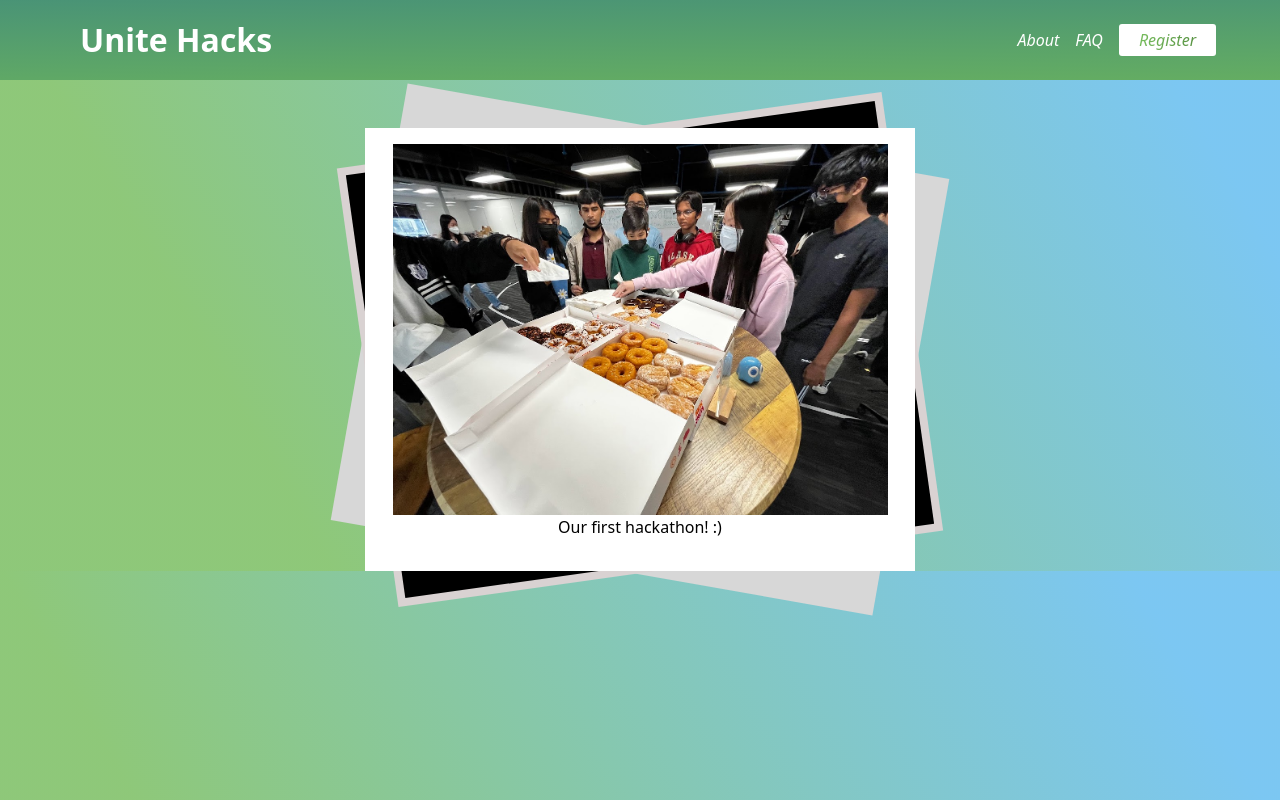
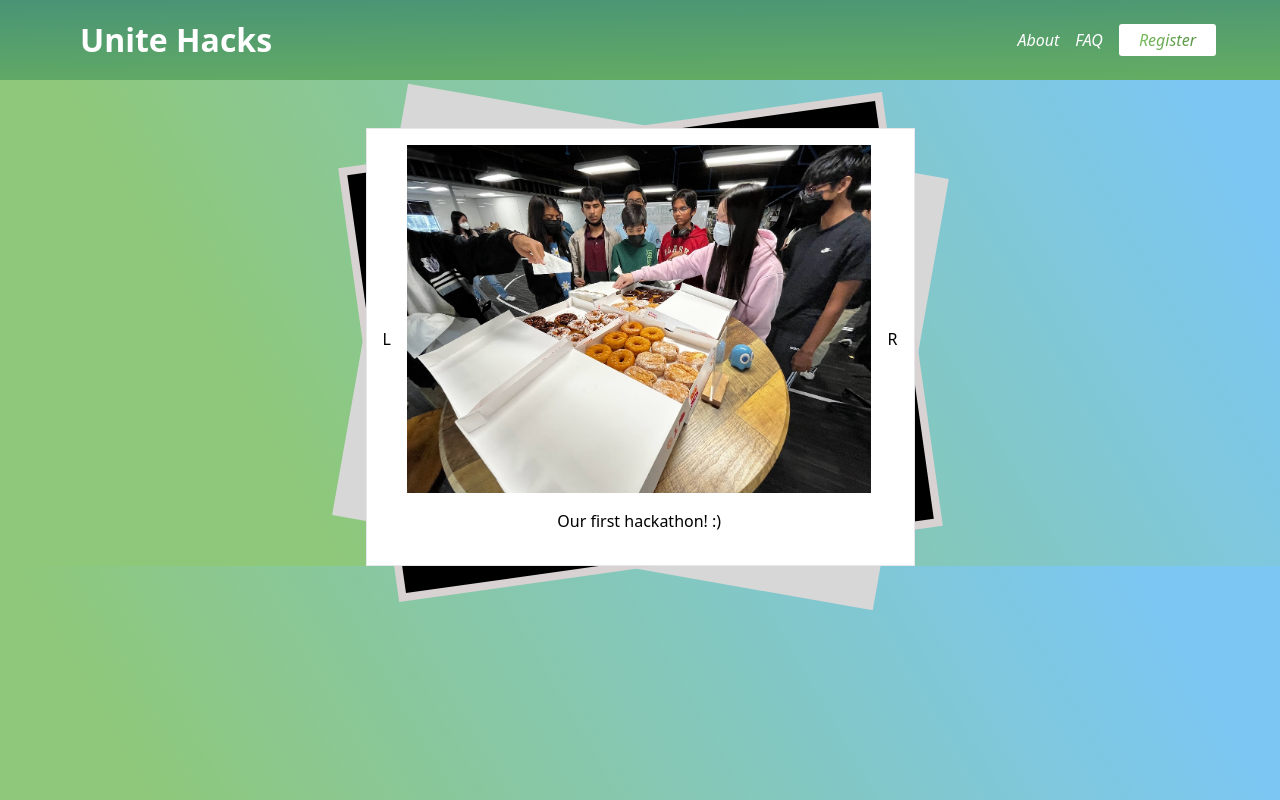
Before and after one commit to Unite-Hacks/www-unitehacks, a Next.js app: page / in a window 1280 px wide. Built offline with nearby package versions, Linux system fonts and the light colour scheme.

Commit message:
done with carousel logic. Replace prevHack images 4 and 5

```diff
--- a/components/PrevHack.tsx
+++ b/components/PrevHack.tsx
@@ -1,21 +1,54 @@
-import React from "react";
+import React, { useState } from "react";
 
 const PrevHack = () => {
+  const [translateValue, setTranslateValue] = useState(0);
+
+  const increaseTranslateValue = () => {
+    console.log("Ayo what", translateValue)
+    if (translateValue == 0) {
+      setTranslateValue(-420);
+      return
+    }
+    setTranslateValue(translateValue + 105);
+  }
+
+  const decreaseTranslateValue = () => {
+    if (translateValue == -420) {
+      setTranslateValue(0);
+      return
+    }
+    setTranslateValue(translateValue - 105)
+  }
+
+  //max 420%
+
   return (
-    <div className="mt-12 flex justify-center">
+    <div className="mt-12 flex justify-center max-w-[732px] mx-auto">
       <div className="relative z-40 w-[75%] max-w-[370px] lg:max-w-[550px]">
         <div className="z-0  rotate-[10deg] absolute w-full h-full bg-[#D7D7D7]"></div>
         <div className="bg-[#D9D2D2] absolute rotate-[-8deg] z-20 p-2  w-full h-full">
           <div className="w-full h-full bg-black">
           </div>
         </div>
-        <div className="relative z-50 w-full mx-auto bg-white">
+        <div className="border px-4 pb-4 relative flex justify-between z-50 w-full mx-auto bg-white">
+          <button onClick={() => increaseTranslateValue()}>L</button>
           <div className="relative z-50 w-[90%] bg-white mx-auto py-4" >
-            <img className="" alt="hackathon images" src={`/photos/prevHack1.jpg`} />
-            <div className="text-center pb-4">
+            <div className="flex overflow-hidden">
+              <div className="flex space-x-4"
+                style={{ transform: `translateX(calc(${translateValue}%))` }}
+              >
+                <img className="" alt="hackathon images" src={`/photos/prevHack1.jpg`} />
+                <img className="" alt="hackathon images" src={`/photos/prevHack2.jpg`} />
+                <img className="" alt="hackathon images" src={`/photos/prevHack3.jpg`} />
+                <img className="" alt="hackathon images" src={`/photos/prevHack4.jpg`} />
+                <img className="" alt="hackathon images" src={`/photos/prevHack5.jpg`} />
+              </div>
+            </div>
+            <div className="text-center pt-4">
               Our first hackathon! :)
             </div>
           </div>
+          <button onClick={() => decreaseTranslateValue()}>R</button>
         </div>
       </div>
     </div>
```
